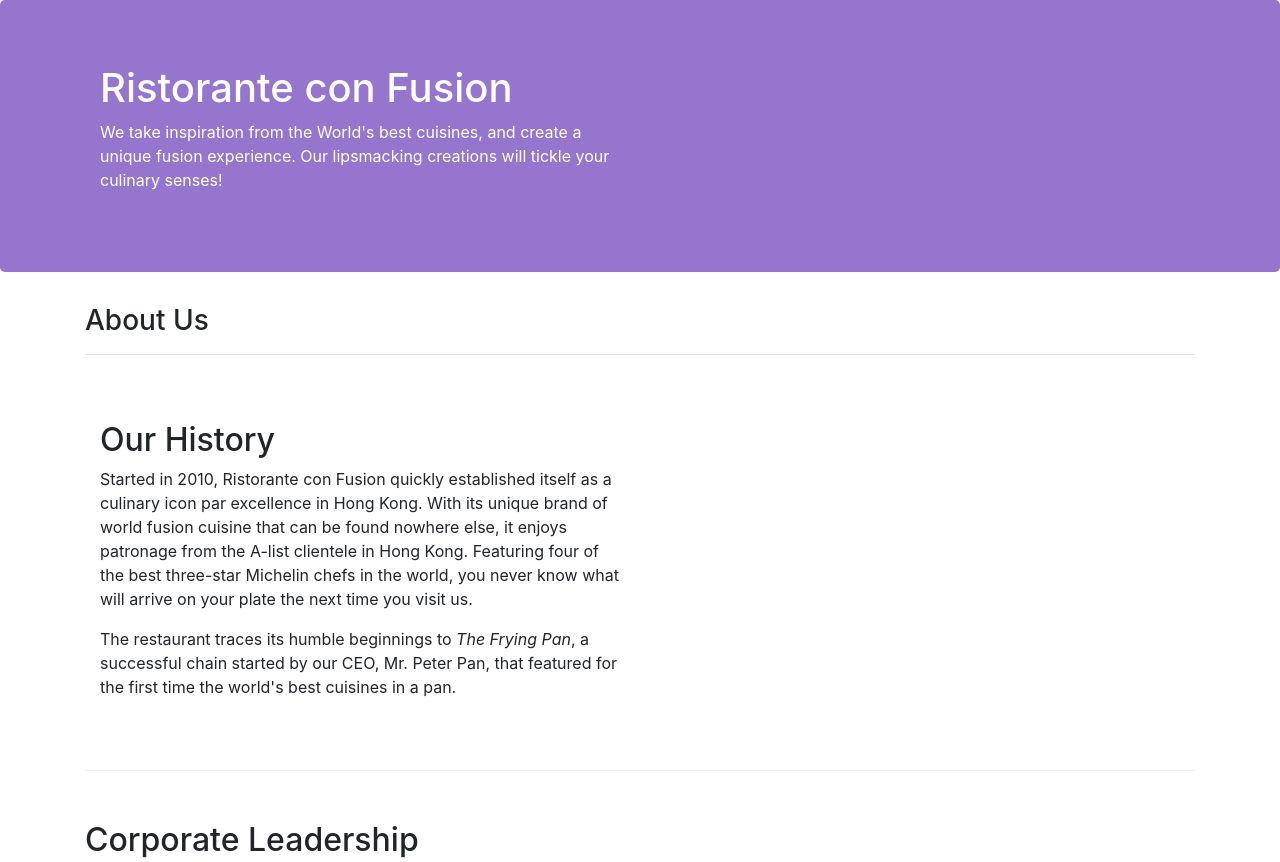
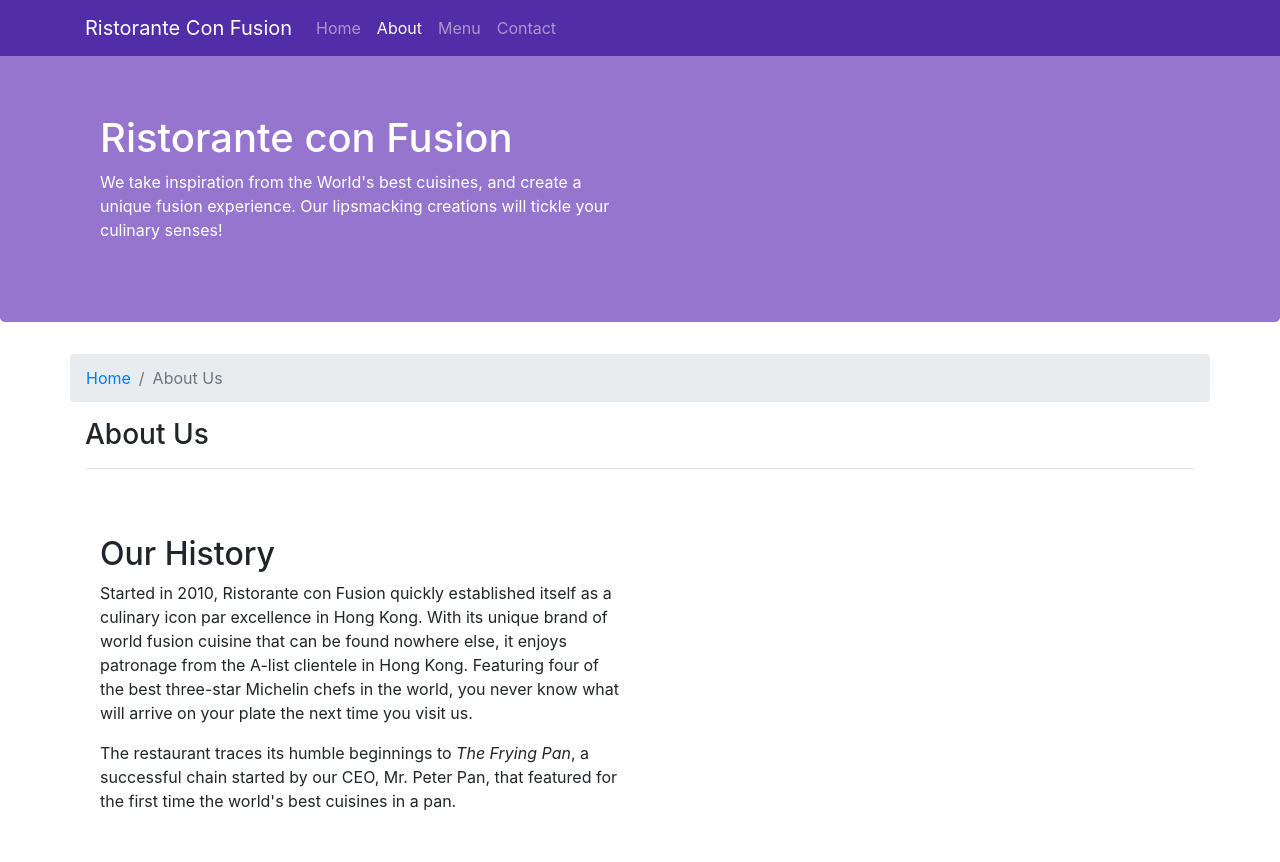
Before and after one commit to athos2113/conFusion, a website: page aboutus.html in a window 1280 px wide. Shown: the top 862 px of the page. Drawn offline with nearby package versions, Linux system fonts and the light colour scheme.

Commit message:
Navbar and Breadcrumbs

```diff
--- a/aboutus.html
+++ b/aboutus.html
@@ -22,6 +22,25 @@
 
 <body>
 
+
+    <nav class="navbar navbar-dark navbar-expand-sm fixed-top">
+      <div class="container">
+        <button class="navbar-toggler" type="button" data-toggle="collapse" data-target="#Navbar">
+          <span class="navbar-toggler-icon"></span>
+        </button>
+        <a class="navbar-brand" href="#">Ristorante Con Fusion</a>
+
+        <div class="collapse navbar-collapse" id="Navbar">
+          <ul class="navbar-nav mr-auto">
+            <li class="nav-item"><a class="nav-link" href="./index.html">Home</a></li>
+            <li class="nav-item active"><a class="nav-link" href="#">About</a></li>
+            <li class="nav-item"><a class="nav-link" href="#">Menu</a></li>
+            <li class="nav-item"><a class="nav-link" href="#">Contact</a></li>
+          </ul>
+        </div>
+      </div>
+    </nav>
+
     <header class="jumbotron jumbocolor">
         <div class="container">
             <div class="row row-header">
@@ -36,8 +55,12 @@
     </header>
 
     <div class="container">
-        <div>
-            <div>
+        <div class="row">
+          <ol class="col-12 breadcrumb">
+            <li class="breadcrumb-item"><a href="./index.html">Home</a></li>
+            <li class="breadcrumb-item active">About Us</li>
+          </ol>
+            <div class="col-12">
                <h3>About Us</h3>
                <hr>
             </div>
--- a/css/styles.css
+++ b/css/styles.css
@@ -1,3 +1,14 @@
+body{
+    padding:50px 0px 0px 0px;
+    z-index:0;
+}
+
+.navbar-dark {
+     background-color: #512DA8;
+}
+
+
+
 .row-header{
     margin:0px auto;
     padding:0px;
```
Also changed, not shown: index.html (+19 -0 lines).
